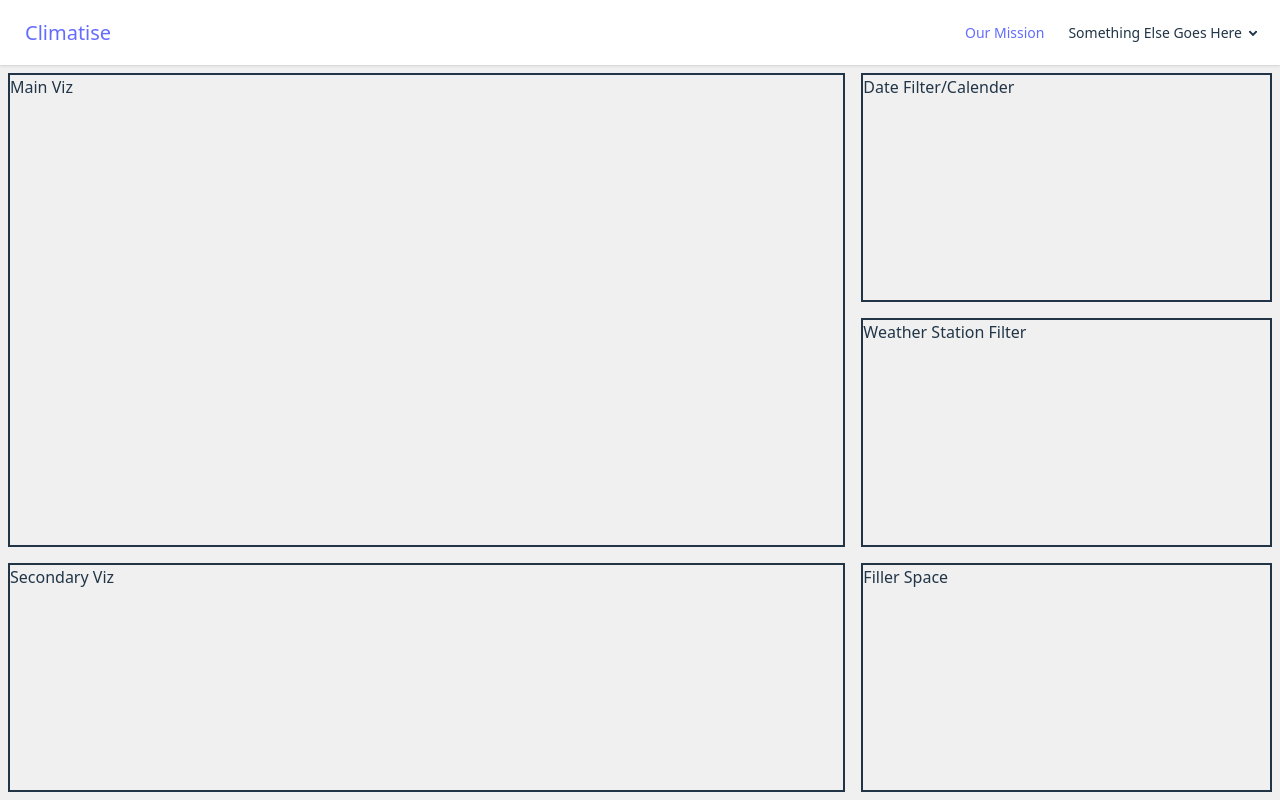
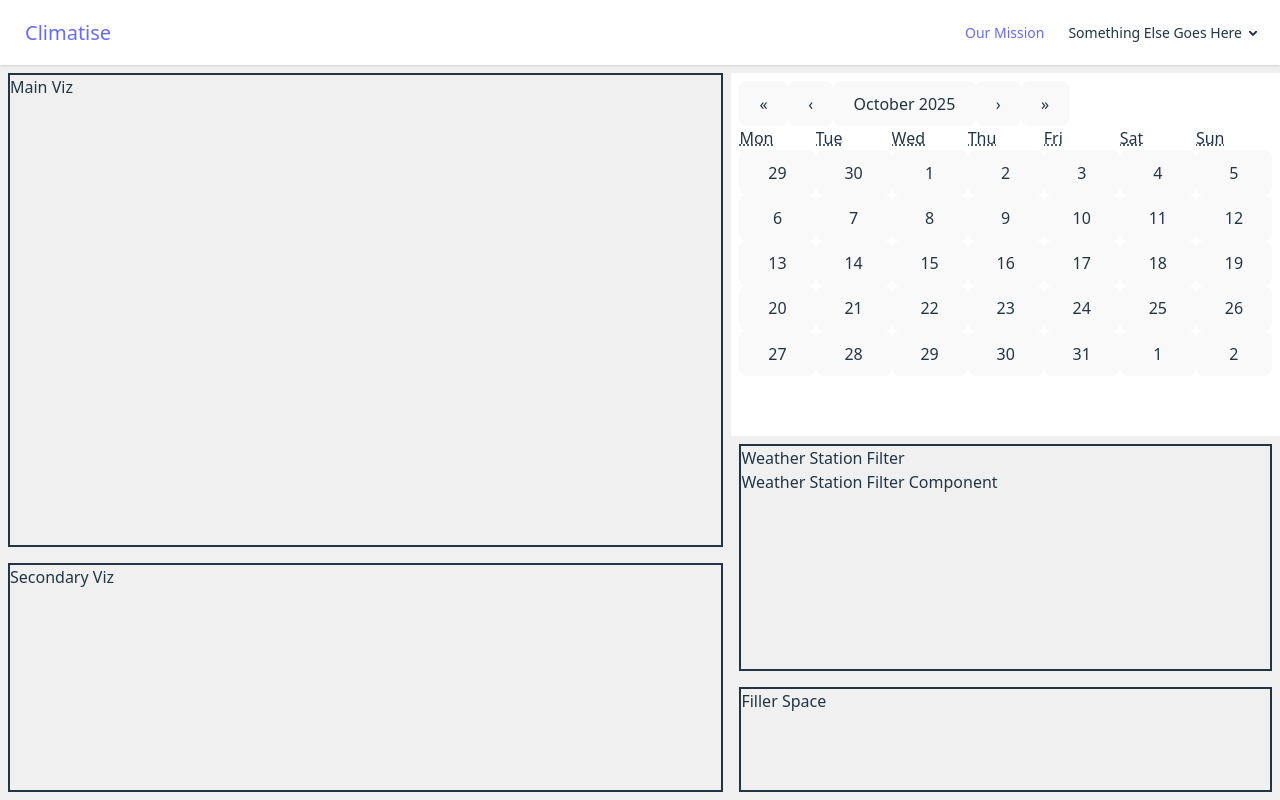
Before and after one commit to Nigel-Lam/Climatise, a React (Vite) app in the folder frontend/: page / in a window 1280 px wide. Built offline with nearby package versions, Linux system fonts and the light colour scheme.

Commit message:
update file dir and implement crappy calender

```diff
--- a/frontend/package.json
+++ b/frontend/package.json
@@ -12,6 +12,7 @@
   "dependencies": {
     "@tailwindcss/vite": "^4.1.12",
     "react": "^19.1.1",
+    "react-calendar": "^6.0.0",
     "react-dom": "^19.1.1",
     "react-router-dom": "^7.9.1",
     "tailwindcss": "^4.1.12"
--- a/frontend/src/RouteMap.tsx
+++ b/frontend/src/RouteMap.tsx
@@ -1,6 +1,6 @@
 import { BrowserRouter, Route, Routes } from "react-router-dom";
 import StationWeather from "./pages/StationWeather";
-import HomePage from "./HomePage";
+import HomePage from "./pages/HomePage";
 
 function RouteMap() {
   return (
--- a/frontend/src/components/DateRangePicker.tsx
+++ b/frontend/src/components/DateRangePicker.tsx
@@ -1 +1,17 @@
 //TODO - Implement a date range picker component
+import { useState } from "react";
+import Calendar from "react-calendar";
+
+type ValuePiece = Date | null;
+
+type Value = ValuePiece | [ValuePiece, ValuePiece];
+
+export function DateRangePicker() {
+  const [value, onChange] = useState<Value>(new Date());
+
+  return (
+    <div>
+      <Calendar onChange={onChange} value={value} selectRange={true} returnValue="range" />
+    </div>
+  );
+}
--- a/frontend/src/components/WeatherStationFilter.tsx
+++ b/frontend/src/components/WeatherStationFilter.tsx
@@ -1,5 +1,7 @@
-export const WeatherStationFilter = (
-  <div>
-    <h2>Weather Station Filter Component</h2>
-  </div>
-);
+export const WeatherStationFilter = () => {
+  return (
+    <div>
+      <h2>Weather Station Filter Component</h2>
+    </div>
+  );
+};
--- a/frontend/src/HomePage.tsx
+++ b/frontend/src/pages/HomePage.tsx
@@ -1,4 +1,6 @@
-import { NavBar } from "./components/NavBar";
+import { NavBar } from "../components/NavBar";
+import { WeatherStationFilter } from "../components/WeatherStationFilter";
+import { DateRangePicker } from "../components/DateRangePicker";
 
 const HomePage = () => {
   return (
@@ -21,16 +23,19 @@ const HomePage = () => {
           </div>
         </div>
 
-        <div className="filterColumn flex flex-col w-2/6 h-full">
-          <div className="dateFilter flex w-full h-2/6 p-2">
-            <span className="border-2 h-full w-full">Date Filter/Calender</span>
+        <div className="filterColumn flex flex-col w-3/6 h-full">
+          <div className="dateFilter flex w-full h-3/6 p-2 bg-white shrink mt-2">
+            <DateRangePicker />
+            {/* <span className="border-2 h-full w-full">Date Filter/Calender</span> */}
           </div>
 
           <div className="stationFilter flex w-full h-2/6 p-2">
-            <span className="border-2 h-full w-full">Weather Station Filter</span>
+            <span className="border-2 h-full w-full">
+              Weather Station Filter <WeatherStationFilter />
+            </span>
           </div>
 
-          <div className="fillerSpace flex w-full h-2/6 p-2">
+          <div className="fillerSpace flex w-full h-1/6 p-2">
             <span className="border-2 h-full w-full">Filler Space</span>
           </div>
         </div>
```
